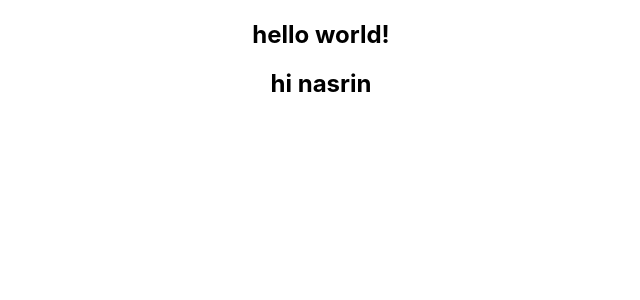
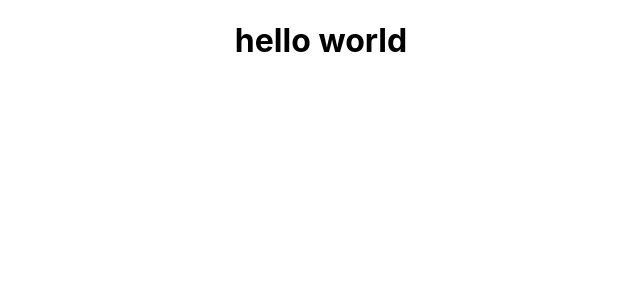
Before and after one commit to sekul-hassan/mess-managemenet, a React (Create React App) app: page / in a window 1280 px wide. Shown: the top 300 px of the page, without its empty margins (319-959 px from the left). Built offline with nearby package versions, Linux system fonts and the light colour scheme.

Commit message:
Components is addedd

```diff
--- a/src/App.js
+++ b/src/App.js
@@ -1,10 +1,10 @@
 import './App.css';
+import Menu1 from "./Components/Menu1";
 
 function App() {
   return (
     <div className="App">
-      <h2>hello world!</h2>
-      <h2>hi nasrin</h2>
+        <Menu1/>
     </div>
   );
 }
--- /dev/null
+++ b/src/Components/Menu1.js
@@ -0,0 +1,11 @@
+import React, {Fragment} from 'react';
+
+function Menu1(props) {
+    return (
+        <Fragment>
+            <h1>hello world</h1>
+        </Fragment>
+    );
+}
+
+export default Menu1;
```
